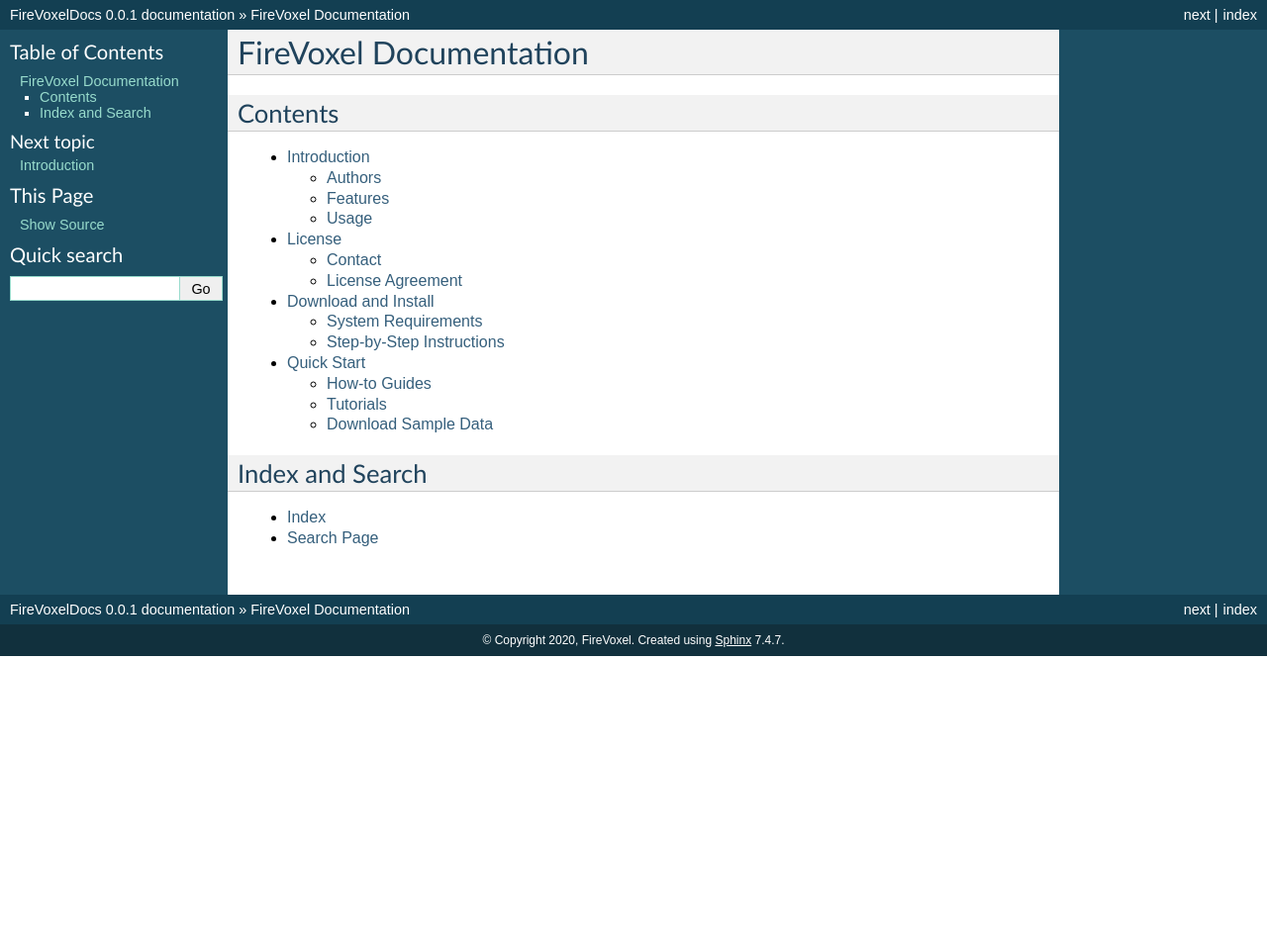
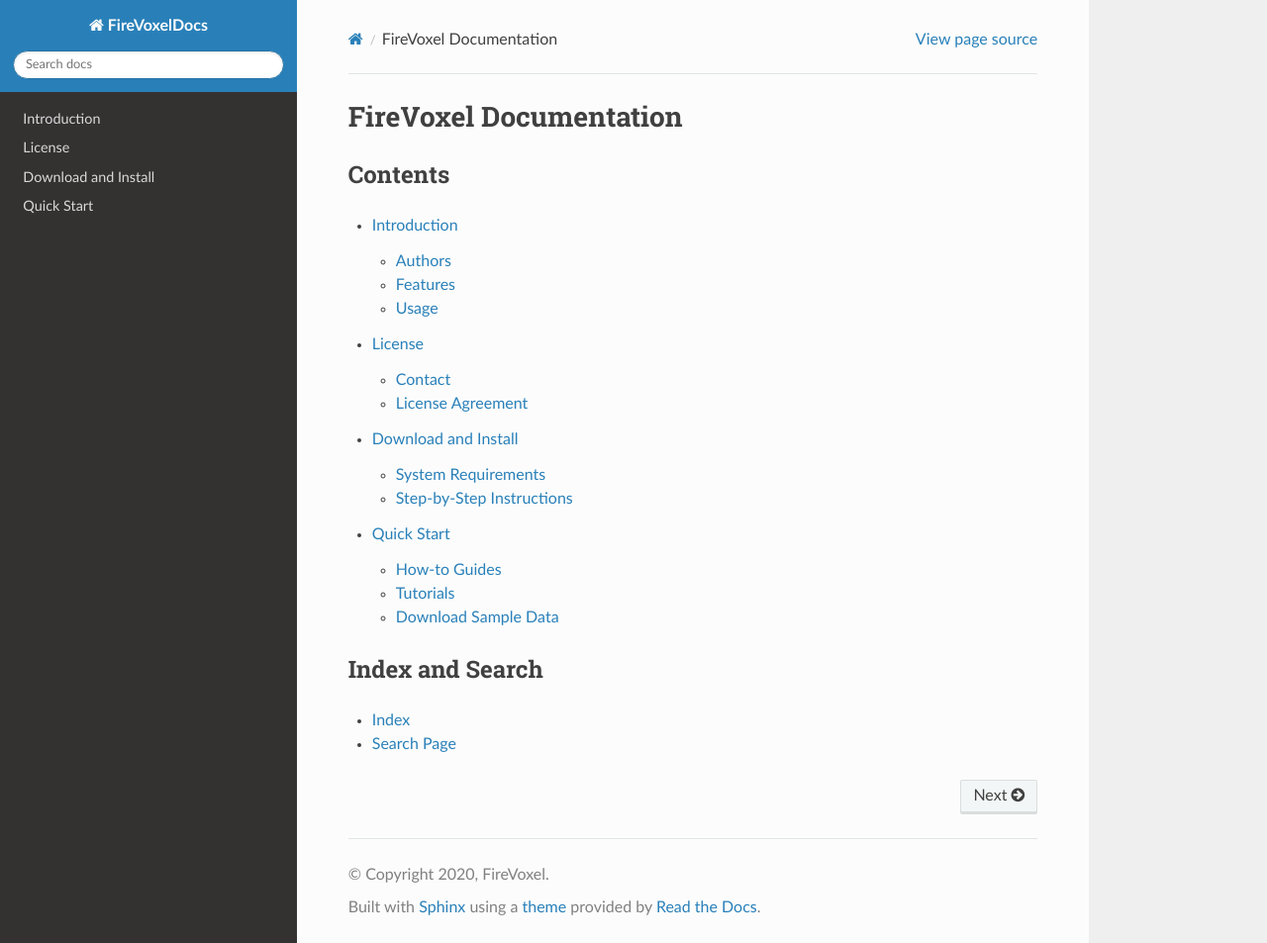
Before and after one commit to lbokacheva/firevoxeldocs, a Sphinx documentation site: the page built from docs/source/index.rst, in a window 1280 px wide and 953 px high. Shown: the whole window at 99% size. Built offline with Sphinx 7.4.7 and the Read the Docs theme 2.0.0, drawn with Linux system fonts in a browser that asks for light colours.

Commit message:
Update conf.py

```diff
--- a/docs/source/conf.py
+++ b/docs/source/conf.py
@@ -48,10 +48,9 @@ exclude_patterns = []
 # The theme to use for HTML and HTML Help pages.  See the documentation for
 # a list of builtin themes.
 #
-html_theme = 'classic'
+html_theme = 'sphinx_rtd_theme'
 
 html_theme_options = {
-    'rightsidebar': False,
 }
 # Add any paths that contain custom static files (such as style sheets) here,
 # relative to this directory. They are copied after the builtin static files,
```
